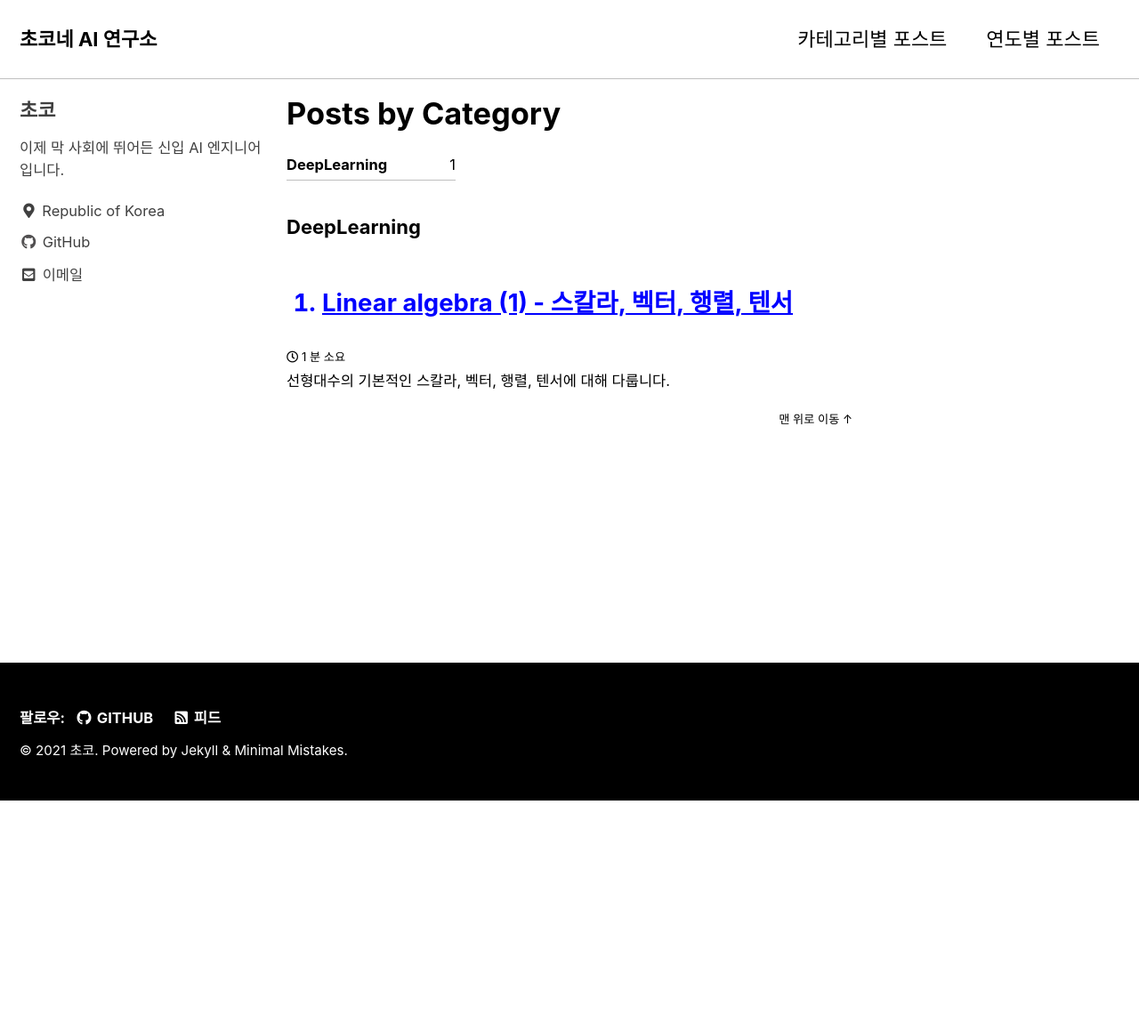
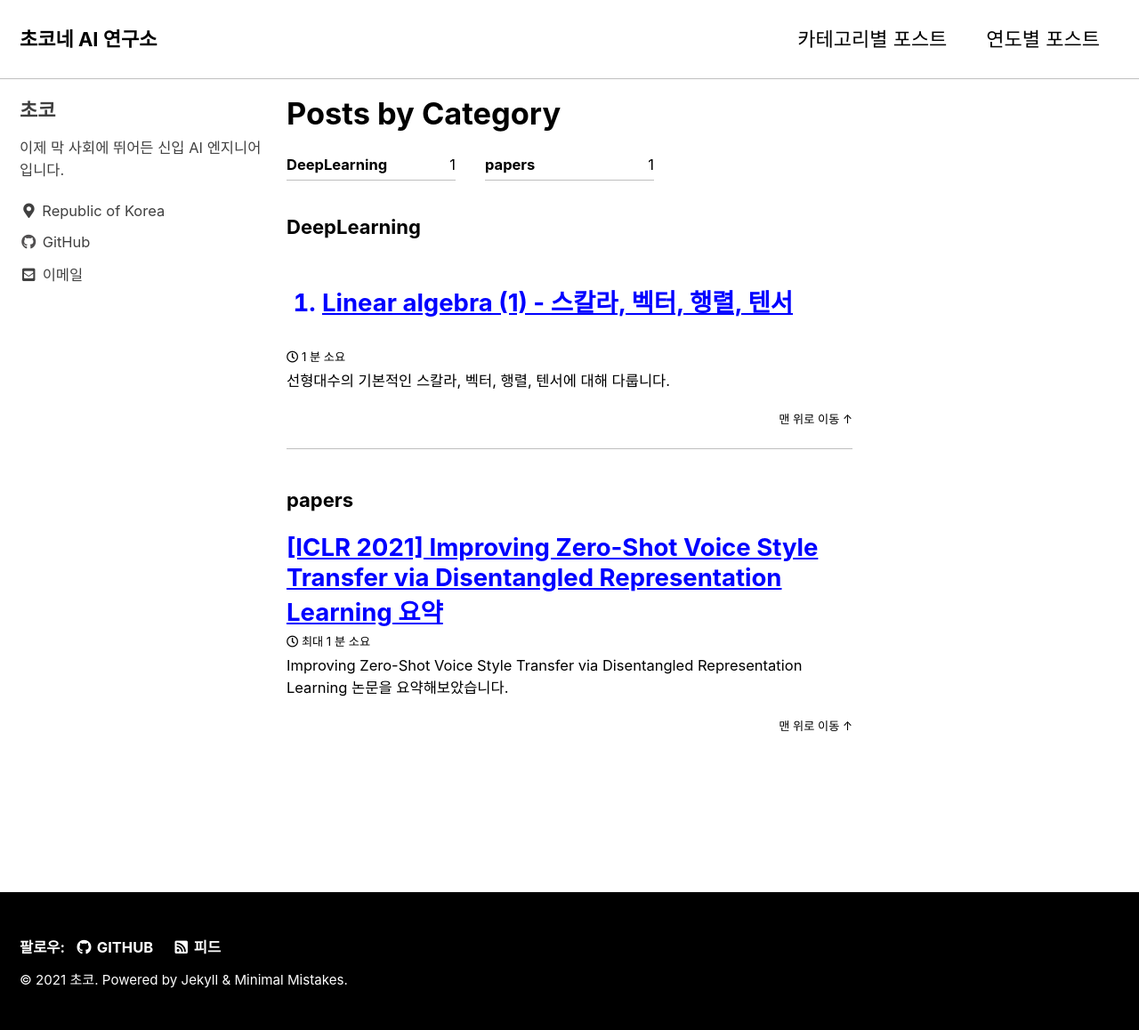
Before and after one commit to hrnoh24/blog, a Jekyll site: the page built from _pages/category-archive.md, in a window 1280 px wide. Shown: the whole page at 89% size. Built offline with Jekyll 4.4.1, drawn with Linux system fonts in a browser that asks for light colours; cached includes are drawn as plain includes; before the commit the page ends 900 px from its top, so only the background shows below that; part of the change alters nothing that is shown.

Commit message:
add IDE-VC

```diff
--- a/_config.yml
+++ b/_config.yml
@@ -30,9 +30,9 @@ masthead_title           : "초코네 AI 연구소" # overrides the website titl
 # breadcrumbs            : false # true, false (default)
 words_per_minute         : 200
 comments:
-  provider               : # false (default), "disqus", "discourse", "facebook", "staticman", "staticman_v2", "utterances", "custom"
+  provider               : "disqus" # false (default), "disqus", "discourse", "facebook", "staticman", "staticman_v2", "utterances", "custom"
   disqus:
-    shortname            : # https://help.disqus.com/customer/portal/articles/466208-what-s-a-shortname-
+    shortname            : "hrnoh24" # https://help.disqus.com/customer/portal/articles/466208-what-s-a-shortname-
   discourse:
     server               : # https://meta.discourse.org/t/embedding-discourse-comments-via-javascript/31963 , e.g.: meta.discourse.org
   facebook:
--- /dev/null
+++ b/_posts/2021-02-02-post-paper-improving-zeroshot-VC.md
@@ -0,0 +1,63 @@
+---
+layout: single
+title: "[ICLR 2021] Improving Zero-Shot Voice Style Transfer via Disentangled Representation Learning 요약"
+author: 초코
+excerpt: Improving Zero-Shot Voice Style Transfer via Disentangled Representation Learning 논문을 요약해보았습니다.
+
+date: 2021-02-02
+last_modified_at: 2021-02-02
+
+categories:
+  - papers
+tags:
+  - Voice Conversion
+toc: true
+toc_sticky: true
+use_math: true
+comments: true
+---
+
+
+
+
+
+
+
+# Goal
+
+Zero-shot voice conversion을 수행하는 것<br>
+
+<br>
+
+# Limitations in existing methods
+
+1. AutoVC [[paper](https://arxiv.org/abs/1905.05879)]의 문제점
+   * Content encoder가 style 정보를 encoding 하지않음을 보장해주는 regularizer가 없다.
+2. AdaIN-VC [[paper](https://arxiv.org/abs/1904.05742)]의 문제점
+   * Style embeddings에서 content 정보를 지우지 못했다.
+
+<br>
+
+# Contribution
+
+1. Information-theoretic Disentangled Embedding for Voice Conversion (IDE-VC)을 제안했다.
+   * Content embeddings과 style embeddings의 mutual information을 최소화하여 두 정보 사이의 disentanglement를 효과적으로 달성했다.
+   * Latent embeddings의 representativeness를 향상시키기 위해 2개의 새로운 multi-group mutual information lower bounds를 유도했다.
+
+<br>
+
+# Method
+
+![image-20210202001338622](\assets\img\2021-02-02\figure1.jpg){: .align-center}
+
+### 1) 용어정리
+
+$$N$$ : audio(voice) recording의 수
+
+$$M$$ : speaker의 수
+
+$$u$$ : 특정 speaker를 나타내는 speaker id
+
+$$N_u$$ : speaker $$u$$가 가진 voice samples의 수
+
+$$\mathcal{L}$$
```
Also changed, not shown: assets/img/2021-02-02/figure1.jpg (added).
